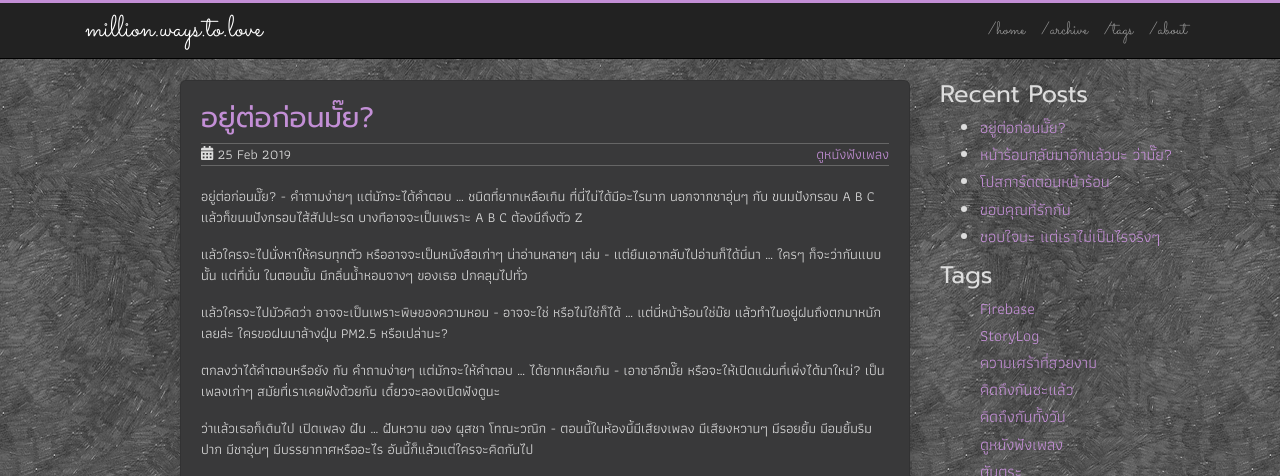
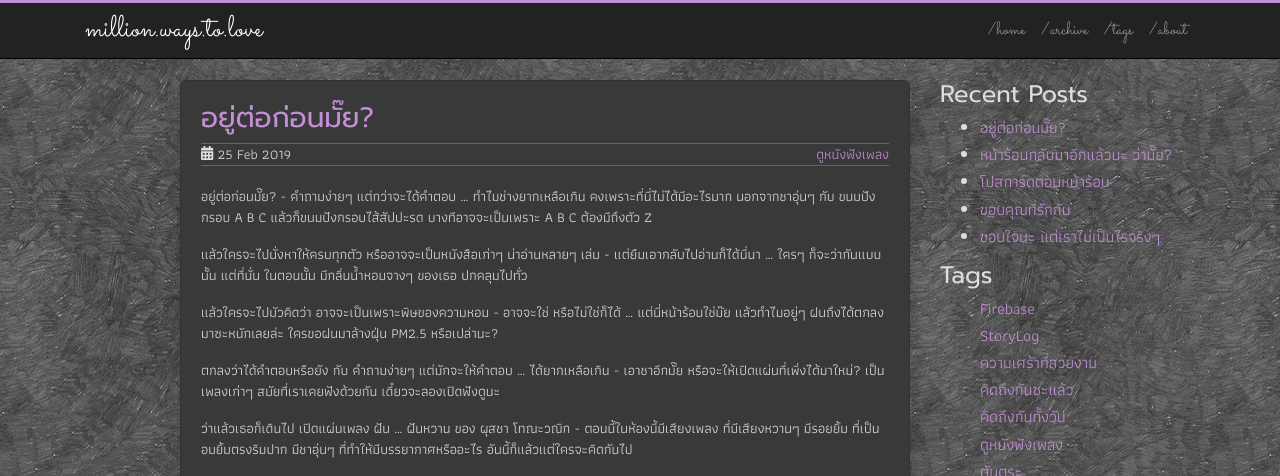
Before and after one commit to sdeehub/love, a Jekyll site: the page built from _posts/2019-02-25-baby-you-are-gonna-miss-the-train.md, in a window 1280 px wide and 1274 px high. Shown: the top 476 px of the window. Built offline with Jekyll 4.4.1, drawn with Linux system fonts in a browser that asks for light colours; comment, search, counter and statistics services are not loaded; some of the changed text lies outside the part shown; grey boxes are pictures that could not be loaded.

Commit message:
edit and done

```diff
--- a/_posts/2019-02-25-baby-you-are-gonna-miss-the-train.md
+++ b/_posts/2019-02-25-baby-you-are-gonna-miss-the-train.md
@@ -6,15 +6,17 @@ tags: ดูหนังฟังเพลง
 description: หรืออาจจะเพราะแบบนี้? ดูหนัง แล้วก็ทำตามในหนัง ฟังเพลง แล้วก็กลายเป็น Soundtrack of my life. - แล้วใช่มั๊ยล่ะ?
 comments: true
 ---
-อยู่ต่อก่อนมั๊ย? - คำถามง่ายๆ แต่มักจะได้คำตอบ ... ชนิดที่ยากเหลือเกิน ที่นี่ไม่ได้มีอะไรมาก นอกจากชาอุ่นๆ  กับ ขนมปังกรอบ A B C แล้วก็ขนมปังกรอบไส้สัปปะรด บางทีอาจจะเป็นเพราะ A B C ต้องมีถึงตัว Z
+อยู่ต่อก่อนมั๊ย? - คำถามง่ายๆ แต่กว่าจะได้คำตอบ ... ทำไมช่างยากเหลือเกิน คงเพราะที่นี่ไม่ได้มีอะไรมาก นอกจากชาอุ่นๆ  กับ ขนมปังกรอบ A B C แล้วก็ขนมปังกรอบไส้สัปปะรด บางทีอาจจะเป็นเพราะ A B C ต้องมีถึงตัว Z
 
 แล้วใครจะไปนั่งหาให้ครบทุกตัว หรืออาจจะเป็นหนังสือเก่าๆ น่าอ่านหลายๆ เล่ม - แต่ยืมเอากลับไปอ่านก็ได้นี่นา ... ใครๆ ก็จะว่ากันแบบนั้น แต่ที่นั่น ในตอนนั้น มีกลิ่นน้ำหอมจางๆ ของเธอ ปกคลุมไปทั่ว
 
-แล้วใครจะไปมัวคิดว่า อาจจะเป็นเพราะพิษของความหอม - อาจจะใช่ หรือไม่ใช่ก็ได้ ... แต่นี่หน้าร้อนใช่ม๊ย แล้วทำไมอยู่ฝนถึงตกมาหนักเลยล่ะ ใครขอฝนมาล้างฝุ่น PM2.5 หรือเปล่านะ?
+แล้วใครจะไปมัวคิดว่า อาจจะเป็นเพราะพิษของความหอม - อาจจะใช่ หรือไม่ใช่ก็ได้ ... แต่นี่หน้าร้อนใช่ม๊ย แล้วทำไมอยู่ๆ ฝนถึงได้ตกลงมาซะหนักเลยล่ะ ใครขอฝนมาล้างฝุ่น PM2.5 หรือเปล่านะ?
 
 ตกลงว่าได้คำตอบหรือยัง กับ คำถามง่ายๆ แต่มักจะให้คำตอบ ... ได้ยากเหลือเกิน - เอาชาอีกมั๊ย หรือจะให้เปิดแผ่นที่เพิ่งได้มาใหม่? เป็นเพลงเก่าๆ สมัยที่เราเคยฟังด้วยกัน เดี๋ยวจะลองเปิดฟังดูนะ
 
-ว่าแล้วเธอก็เดินไป เปิดเพลง ฝัน ... ฝันหวาน ของ ผุสชา โทณะวณิก - ตอนนี้ในห้องนี้มีเสียงเพลง มีเสียงหวานๆ มีรอยยิ้ม มีอมยิ้มริมปาก มีชาอุ่นๆ มีบรรยากาศหรืออะไร อันนี้ก็แล้วแต่ใครจะคิดกันไป
+ว่าแล้วเธอก็เดินไป เปิดแผ่นเพลง ฝัน ... ฝันหวาน ของ ผุสชา โทณะวณิก - ตอนนี้ในห้องนี้มีเสียงเพลง ที่มีเสียงหวานๆ มีรอยยิ้ม ที่เป็นอมยิ้มตรงริมปาก มีชาอุ่นๆ ที่ทำให้มีบรรยากาศหรืออะไร อันนี้ก็แล้วแต่ใครจะคิดกันไป
+
+แล้ว ... สักพักเธอก็พูดเบาๆ ขึ้นมา เหมือนว่าจะเป็นตอนจบที่คล้ายๆ กัน
 
 <div style="position:relative;width:100%;height:0;padding-bottom:56.25%;">
 <iframe style="width:100%;height:100%;position:absolute;top:0;left:0;" src="https://www.youtube.com/embed/MdHzN90y0wI" frameborder="0" allow="autoplay; encrypted-media" allowfullscreen>
```
